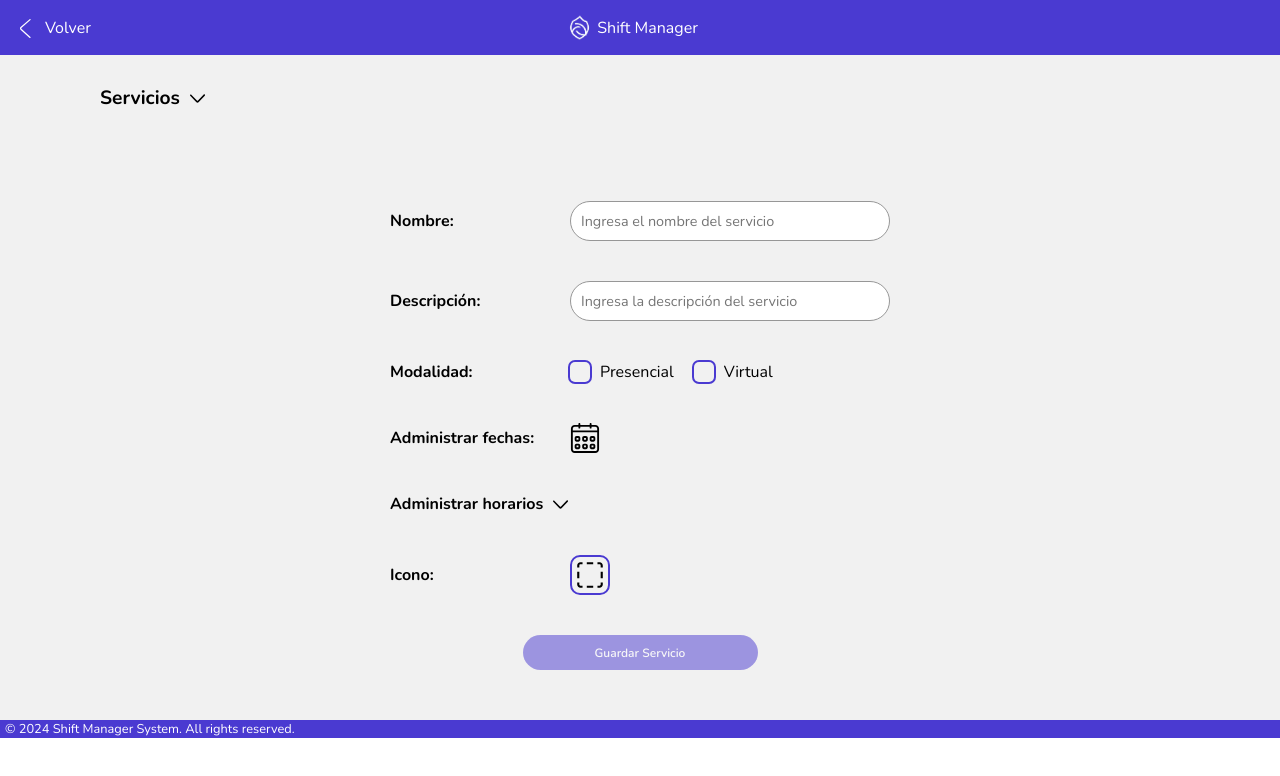
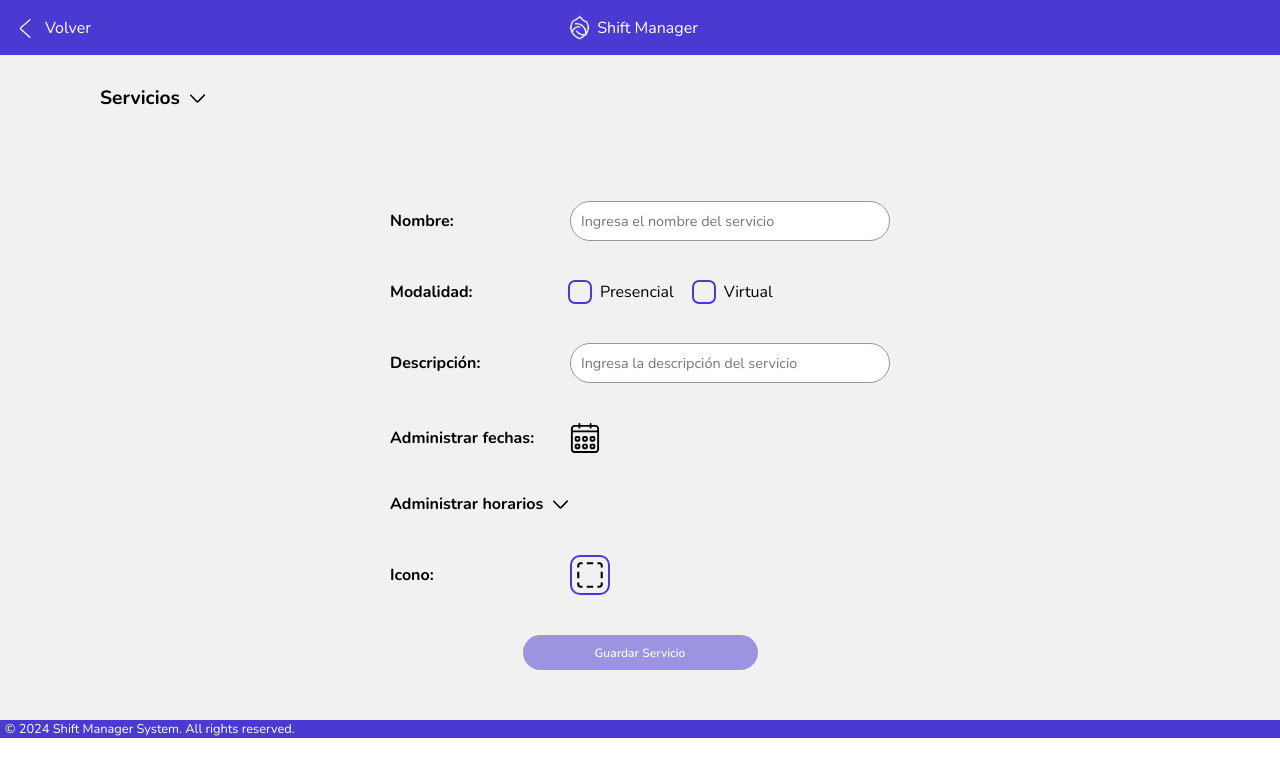
Before and after one commit to DiegoCanaless/ShiftManager, a React (Vite) app: page / in a window 1280 px wide. Shown: the top 776 px of the page. Built offline with nearby package versions, Linux system fonts and the light colour scheme.

Commit message:
modificacion ubicacion campos

```diff
--- a/src/pages/admin/Admin.jsx
+++ b/src/pages/admin/Admin.jsx
@@ -228,6 +228,7 @@ const Admin = () => {
 
         <div className="formulario-servicio">
           <form action="#" className="formulario-detalles-servicio">
+
             <div className='campo-formulario-servicio'>
               <label className='label-formulario-servicio'><h3>Nombre:</h3></label>
               <Input
@@ -236,17 +237,6 @@ const Admin = () => {
                 placeholder="Ingresa el nombre del servicio"
                 value={nombreServicio}
                 onChange={(e) => setNombreServicio(e.target.value)}
-              />
-            </div>
-
-            <div className='campo-formulario-servicio'>
-              <label className='label-formulario-servicio'><h3>Descripción:</h3></label>
-              <Input
-                className='input-formulario-servicio'
-                type="text"
-                placeholder="Ingresa la descripción del servicio"
-                value={descripcionServicio}
-                onChange={(e) => setDescripcionServicio(e.target.value)}
               />
             </div>
 
@@ -283,6 +273,18 @@ const Admin = () => {
                 />
               </div>
             )}
+
+            <div className='campo-formulario-servicio'>
+              <label className='label-formulario-servicio'><h3>Descripción:</h3></label>
+              <Input
+                className='input-formulario-servicio'
+                type="text"
+                placeholder="Ingresa la descripción del servicio"
+                value={descripcionServicio}
+                onChange={(e) => setDescripcionServicio(e.target.value)}
+              />
+            </div>
+
 
             <div className='campo-formulario-servicio'>
               <label className='label-formulario-servicio'><h3>Administrar fechas:</h3></label>
```
